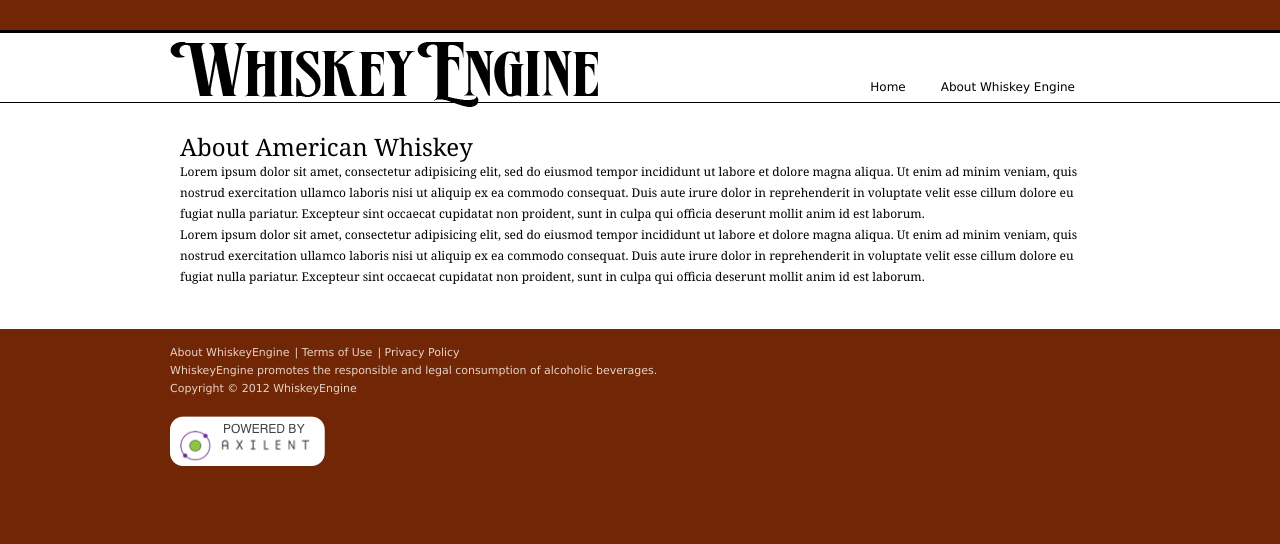
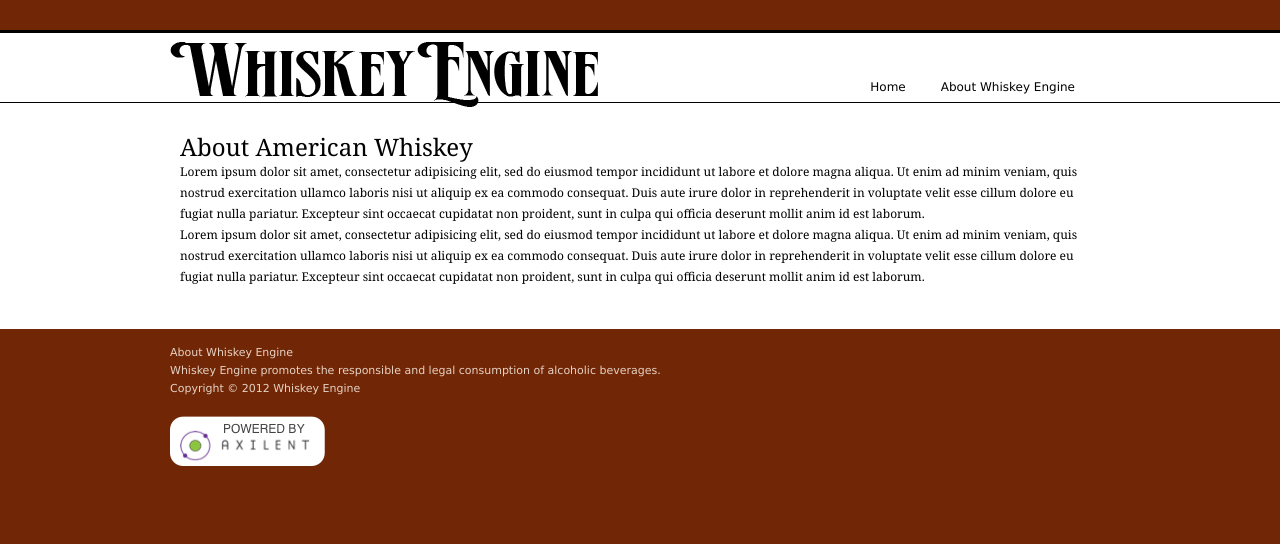
Before and after one commit to Axilent/whiskey-engine, a Django app: page /about-whiskey/ in a window 1280 px wide. Shown: the top 544 px of the page. Run offline with Django 3.2, Linux system fonts and the light colour scheme.

Commit message:
A little more cleanup.

```diff
--- a/whiskeyengine/templates/base.html
+++ b/whiskeyengine/templates/base.html
@@ -60,12 +60,12 @@
 		<!-- Begin Footer -->
 		<div id="footer">
 			<p>
-				<a href="/about/">About WhiskeyEngine</a><span>|</span>
-				<a href="/terms/">Terms of Use</a><span>|</span>
-				<a href="/privacy/">Privacy Policy</a>
+				<a href="/about-whiskeyengine/">About Whiskey Engine</a>{# <span>|</span>  #}
+				{# 				<a href="/terms/">Terms of Use</a><span>|</span> #}
+				{# 				<a href="/privacy/">Privacy Policy</a> #}
 			</p>
-			<p>WhiskeyEngine promotes the responsible and legal consumption of alcoholic beverages.</p>
-			<p>Copyright &copy; 2012 WhiskeyEngine</p><br/>
+			<p>Whiskey Engine promotes the responsible and legal consumption of alcoholic beverages.</p>
+			<p>Copyright &copy; 2012 Whiskey Engine</p><br/>
 			<p><a href="http://www.axilent.com"><img src="{{ STATIC_URL }}css/images/powered.png"></a></p>
 		</div>
 		<!-- End Footer -->
```
Also changed, not shown: whiskeyengine/templates/index.html (+5 -5 lines).
